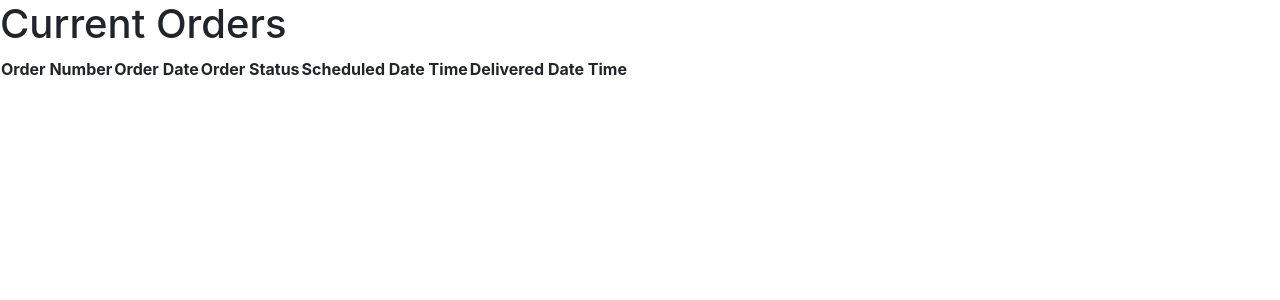
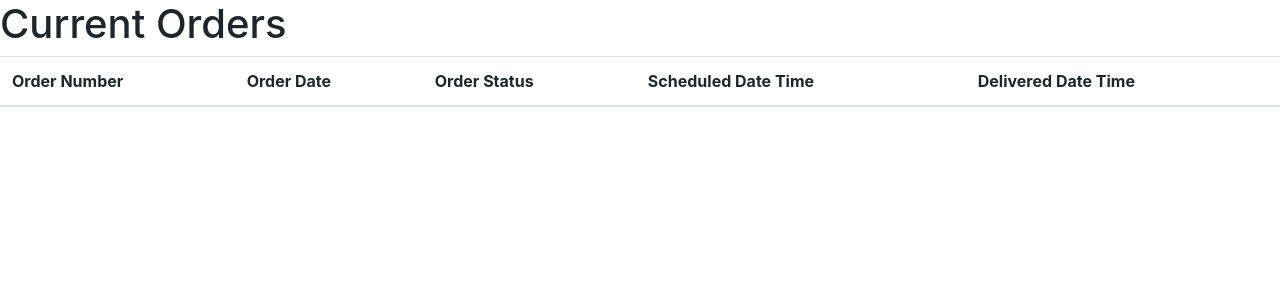
Before and after one commit to chuck-flowers/uspl, a Vue app in the folder frontend/: page / in a window 1280 px wide. Shown: the top 300 px of the page. Built offline with nearby package versions, Linux system fonts and the light colour scheme.

Commit message:
Adds bootstrap styling to the table

```diff
--- a/frontend/src/App.vue
+++ b/frontend/src/App.vue
@@ -1,7 +1,7 @@
 <template>
   <div>
     <h1>Current Orders</h1>
-    <table>
+    <table class="table">
       <thead>
         <tr>
           <th>Order Number</th>
```
